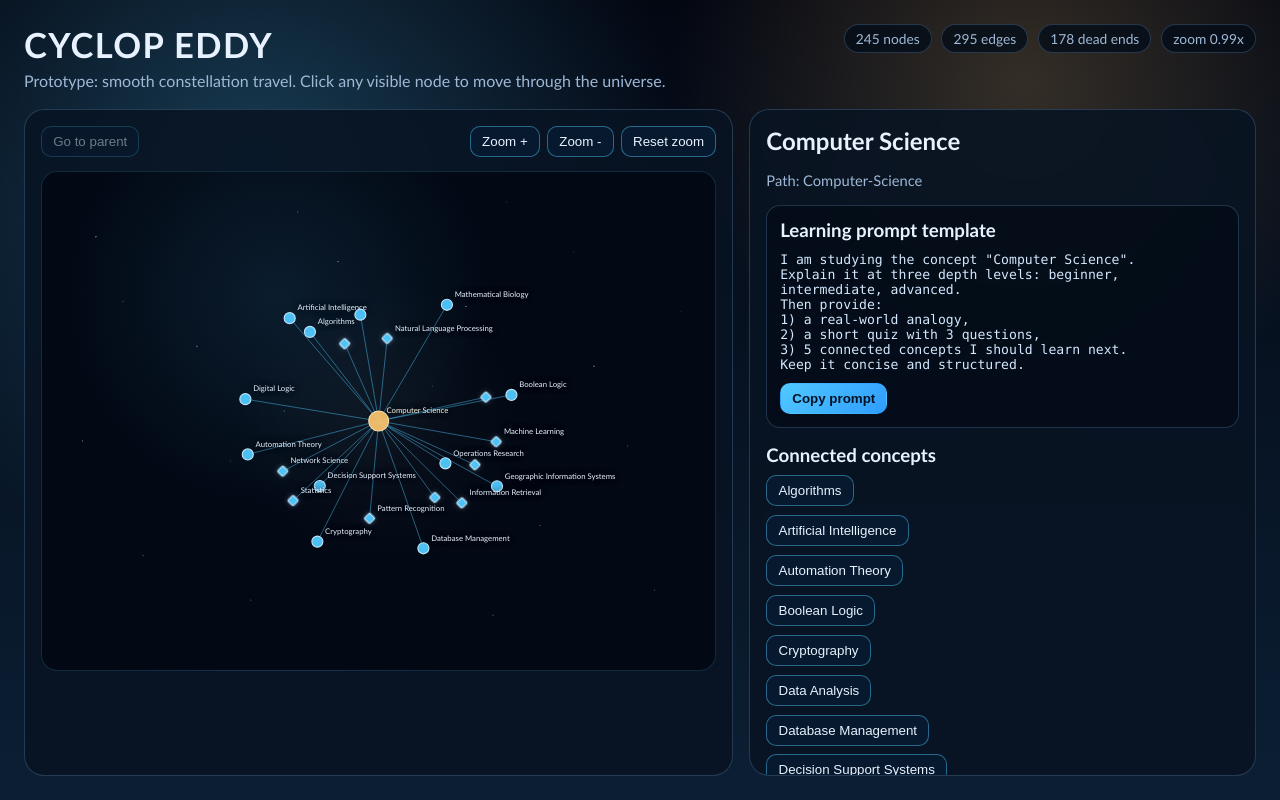
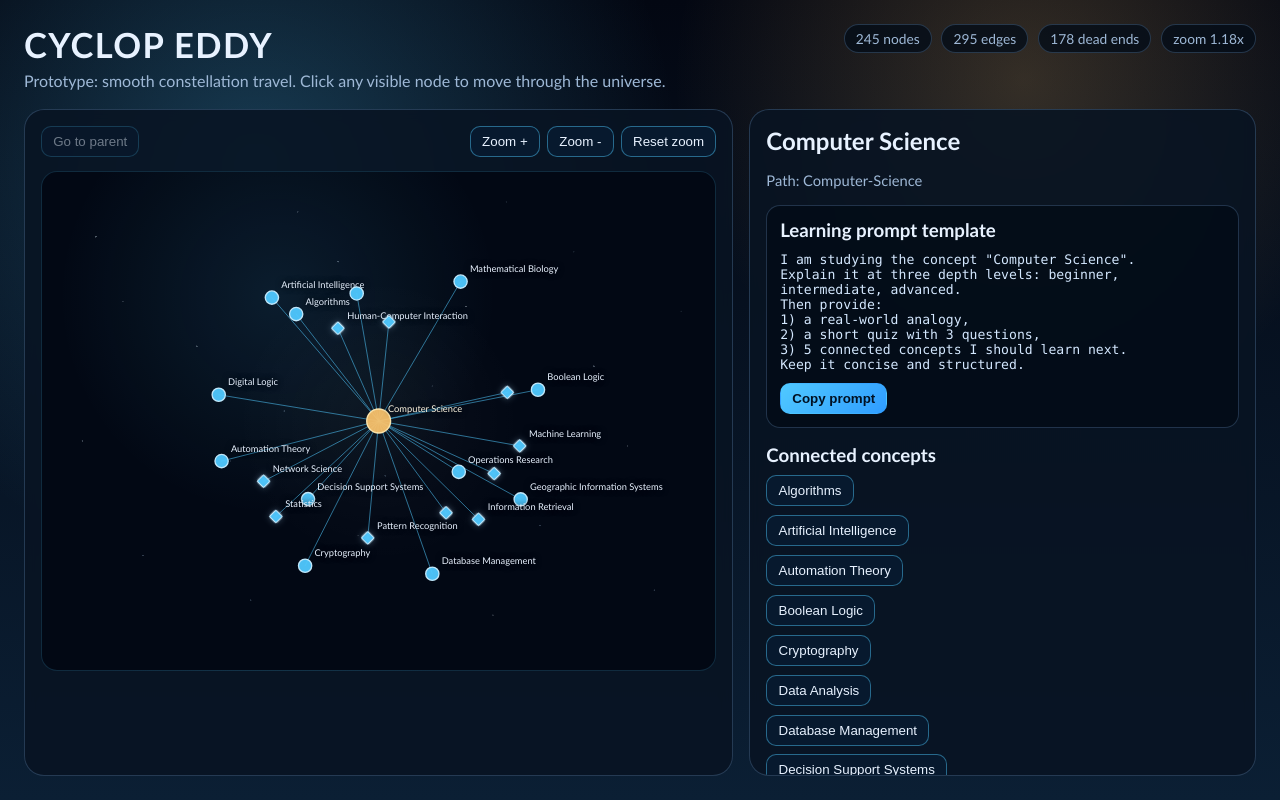
Before and after one commit to BastienSegura/cyclop-eddy, a Next.js app in the folder gui/: page / in a window 1280 px wide. Built offline with nearby package versions, Linux system fonts and the light colour scheme.

Commit message:
Increase initial graph zoom and slow node transition

```diff
--- a/gui/src/features/concept-graph/ui/graph-explorer.tsx
+++ b/gui/src/features/concept-graph/ui/graph-explorer.tsx
@@ -23,6 +23,8 @@ const MAX_ZOOM = 1.3;
 const FOCUS_ZOOM = 0.18;
 const STATIC_ENTRY_NODE_ID = "computer science";
 const INITIAL_MIN_ZOOM = 0.22;
+const INITIAL_LOAD_ZOOM_MULTIPLIER = 1.2;
+const CAMERA_TRANSITION_DURATION_MS = 600;
 
 function clampZoom(value: number): number {
   return Math.min(MAX_ZOOM, Math.max(MIN_ZOOM, value));
@@ -94,7 +96,7 @@ function computeFitCameraForNodes(
   return {
     x: focusPosition.x,
     y: focusPosition.y,
-    zoom: clampZoom(Math.max(zoomToFit, INITIAL_MIN_ZOOM)),
+    zoom: clampZoom(Math.max(zoomToFit, INITIAL_MIN_ZOOM) * INITIAL_LOAD_ZOOM_MULTIPLIER),
   };
 }
 
@@ -208,7 +210,7 @@ export function GraphExplorer() {
 
     stopCameraAnimation();
 
-    const animationDurationMs = 460;
+    const animationDurationMs = CAMERA_TRANSITION_DURATION_MS;
     const startedAt = performance.now();
 
     setCamera((startCamera) => {
```
